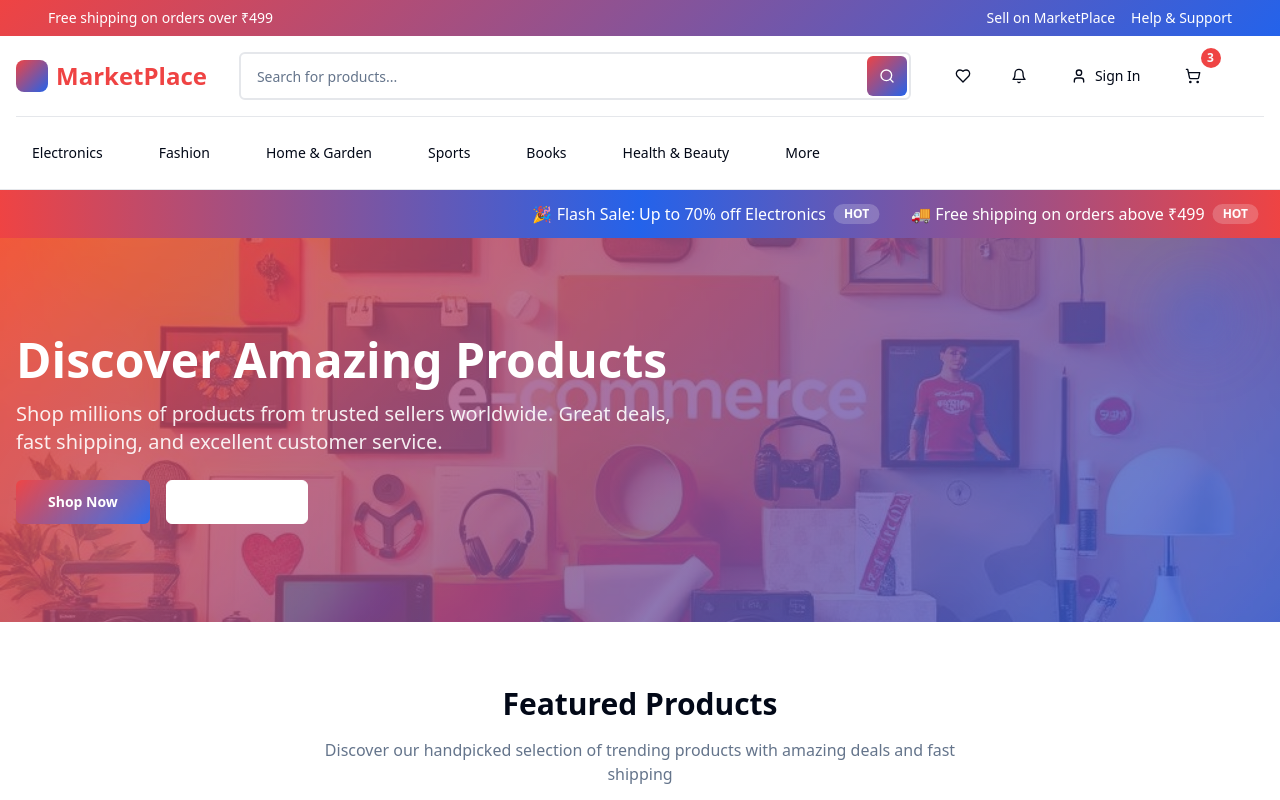
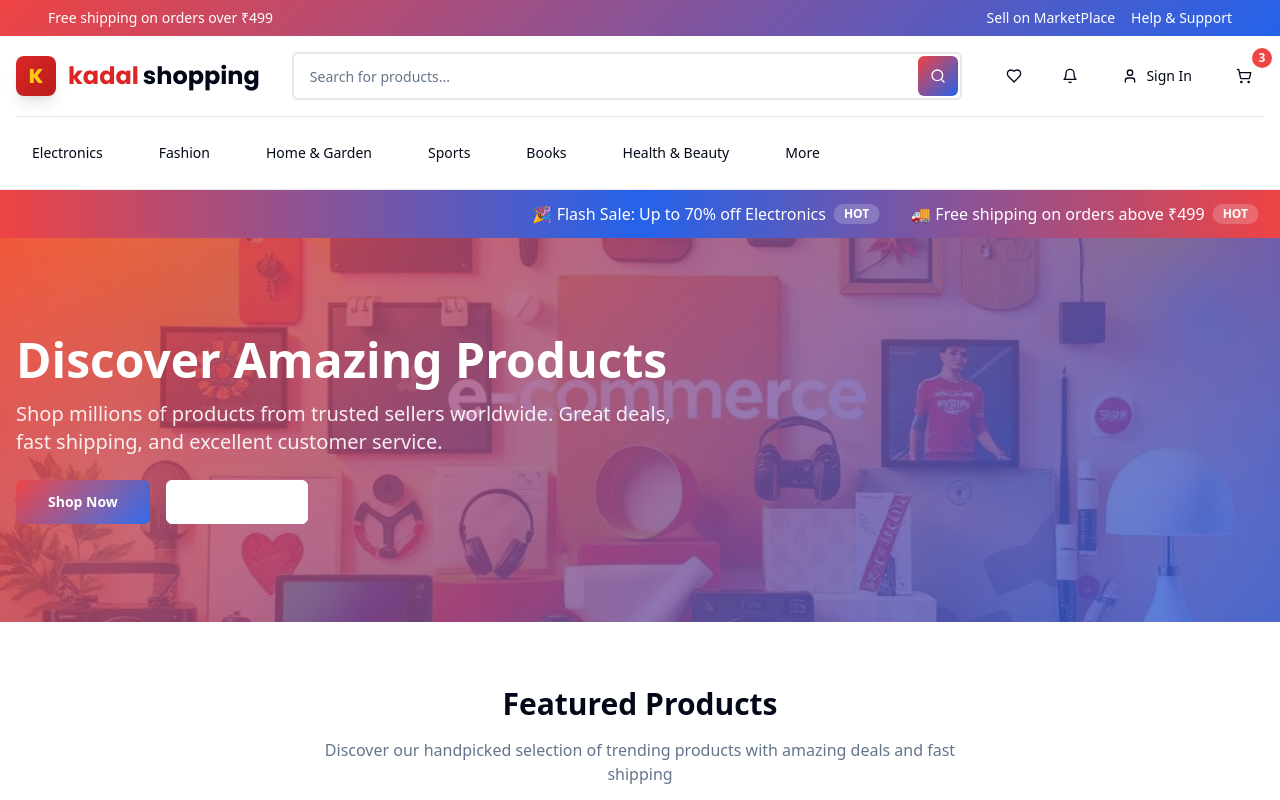
Before and after one commit to kadalshopping/globel-commerce-hub, a React (Vite) app: page / in a window 1280 px wide. Shown: the top 800 px of the page. Built offline with nearby package versions, Linux system fonts and the light colour scheme.

Commit message:
Update branding to Kadal Shopping
Change marketplace name to "Kadal Shopping" with a stylish font and update the logo.

```diff
--- a/index.html
+++ b/index.html
@@ -3,9 +3,10 @@
   <head>
     <meta charset="UTF-8" />
     <meta name="viewport" content="width=device-width, initial-scale=1.0" />
-    <title>globel-commerce-hub</title>
-    <meta name="description" content="Lovable Generated Project" />
-    <meta name="author" content="Lovable" />
+    <title>Kadal Shopping</title>
+    <meta name="description" content="Your Ultimate Shopping Destination" />
+    <meta name="author" content="Kadal Shopping" />
+    <link rel="stylesheet" href="https://fonts.googleapis.com/css2?family=Poppins:wght@400;600;700;800&display=swap">
 
     <meta property="og:title" content="globel-commerce-hub" />
     <meta property="og:description" content="Lovable Generated Project" />
--- a/src/components/layout/Header.tsx
+++ b/src/components/layout/Header.tsx
@@ -31,9 +31,14 @@ export const Header = () => {
       <div className="container mx-auto px-4 py-4">
         <div className="flex items-center gap-8">
           {/* Logo */}
-          <div className="flex items-center gap-2">
-            <div className="h-8 w-8 rounded-lg bg-gradient-hero"></div>
-            <h1 className="text-2xl font-bold text-primary">MarketPlace</h1>
+          <div className="flex items-center gap-3">
+            <div className="relative h-10 w-10 rounded-lg bg-gradient-to-br from-red-600 to-red-700 flex items-center justify-center shadow-lg">
+              <span className="text-yellow-400 font-poppins font-black text-xl">K</span>
+            </div>
+            <h1 className="text-2xl font-poppins font-bold text-primary">
+              <span className="text-red-600">kadal</span>
+              <span className="text-foreground ml-1">shopping</span>
+            </h1>
           </div>
 
           {/* Search */}
--- a/tailwind.config.ts
+++ b/tailwind.config.ts
@@ -18,6 +18,9 @@ export default {
 			}
 		},
 		extend: {
+			fontFamily: {
+				'poppins': ['Poppins', 'sans-serif'],
+			},
 			colors: {
 				border: 'hsl(var(--border))',
 				input: 'hsl(var(--input))',
```
